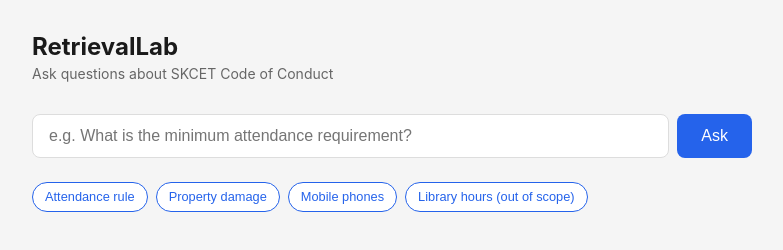
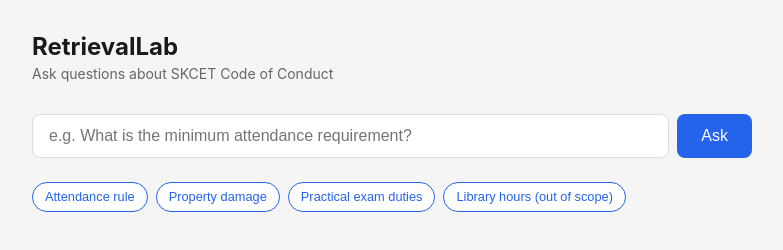
Before and after one commit to sanjay17git/python-ai-lab, a plain HTML site: page frontend/index.html in a window 1280 px wide. Shown: the whole page, without its empty margins (248-1031 px from the left). Drawn offline with Linux system fonts and the light colour scheme.

Commit message:
Update RetrievalLab frontend

```diff
--- a/frontend/index.html
+++ b/frontend/index.html
@@ -162,8 +162,8 @@
         Property damage
       </button>
       <button class="example-btn"
-        onclick="setQuery('Are mobile phones allowed during exams?')">
-        Mobile phones
+        onclick="setQuery('What are the duties and responsibilities during practical examinations?')">
+        Practical exam duties
       </button>
       <button class="example-btn"
         onclick="setQuery('What time does the library close?')">
```
